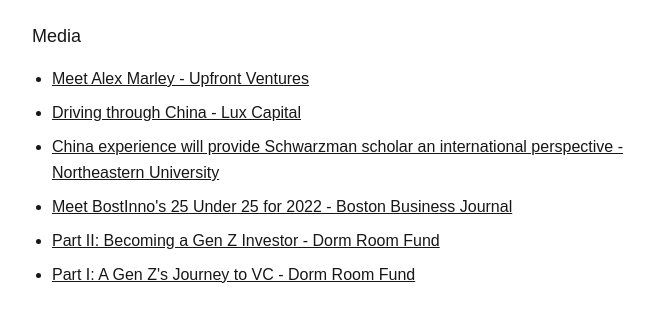
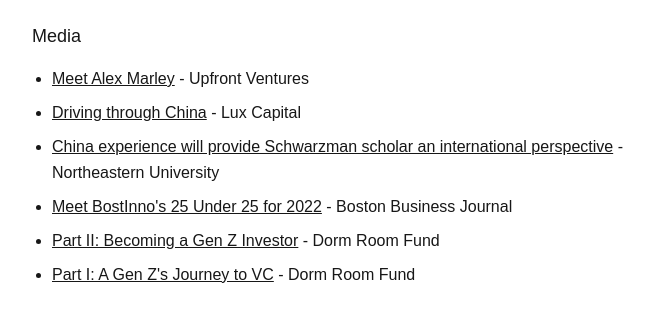
Before and after one commit to alexmarley/Website, a Next.js app: page / in a window 1280 px wide. Shown: the part 552-885 px from the top of the page, without its empty margins (296-950 px from the left). Built offline with nearby package versions, Linux system fonts and the light colour scheme.

Commit message:
Fix media formatting

```diff
--- a/app/page.tsx
+++ b/app/page.tsx
@@ -86,8 +86,9 @@
                      rel="noopener noreferrer"
                      className="underline"
                    >
-              Meet Alex Marley - Upfront Ventures
+                     Meet Alex Marley
                    </a>
+                   <span> - Upfront Ventures</span>
                  </li>
                  <li>
                    <a
@@ -96,8 +97,9 @@
                      rel="noopener noreferrer"
                      className="underline"
                    >
-              Driving through China - Lux Capital
+                     Driving through China
                    </a>
+                   <span> - Lux Capital</span>
                  </li>
                  <li>
                    <a
@@ -106,8 +108,9 @@
                      rel="noopener noreferrer"
                      className="underline"
                    >
-              China experience will provide Schwarzman scholar an international perspective - Northeastern University
+                     China experience will provide Schwarzman scholar an international perspective
                    </a>
+                   <span> - Northeastern University</span>
                  </li>
                  <li>
                    <a
@@ -116,8 +119,9 @@
                      rel="noopener noreferrer"
                      className="underline"
                    >
-              Meet BostInno&apos;s 25 Under 25 for 2022 - Boston Business Journal
+                     Meet BostInno&apos;s 25 Under 25 for 2022
                    </a>
+                   <span> - Boston Business Journal</span>
                  </li>
                  <li>
                    <a
@@ -126,8 +130,9 @@
                      rel="noopener noreferrer"
                      className="underline"
                    >
-              Part II: Becoming a Gen Z Investor - Dorm Room Fund
+                     Part II: Becoming a Gen Z Investor
                    </a>
+                   <span> - Dorm Room Fund</span>
                  </li>
                  <li>
                    <a
@@ -136,8 +141,9 @@
                      rel="noopener noreferrer"
                      className="underline"
                    >
-              Part I: A Gen Z&apos;s Journey to VC - Dorm Room Fund
+                     Part I: A Gen Z&apos;s Journey to VC
                    </a>
+                   <span> - Dorm Room Fund</span>
                  </li>
         </ul>
       </section>
```
Lines whose indentation alone changed are shown as unchanged.
